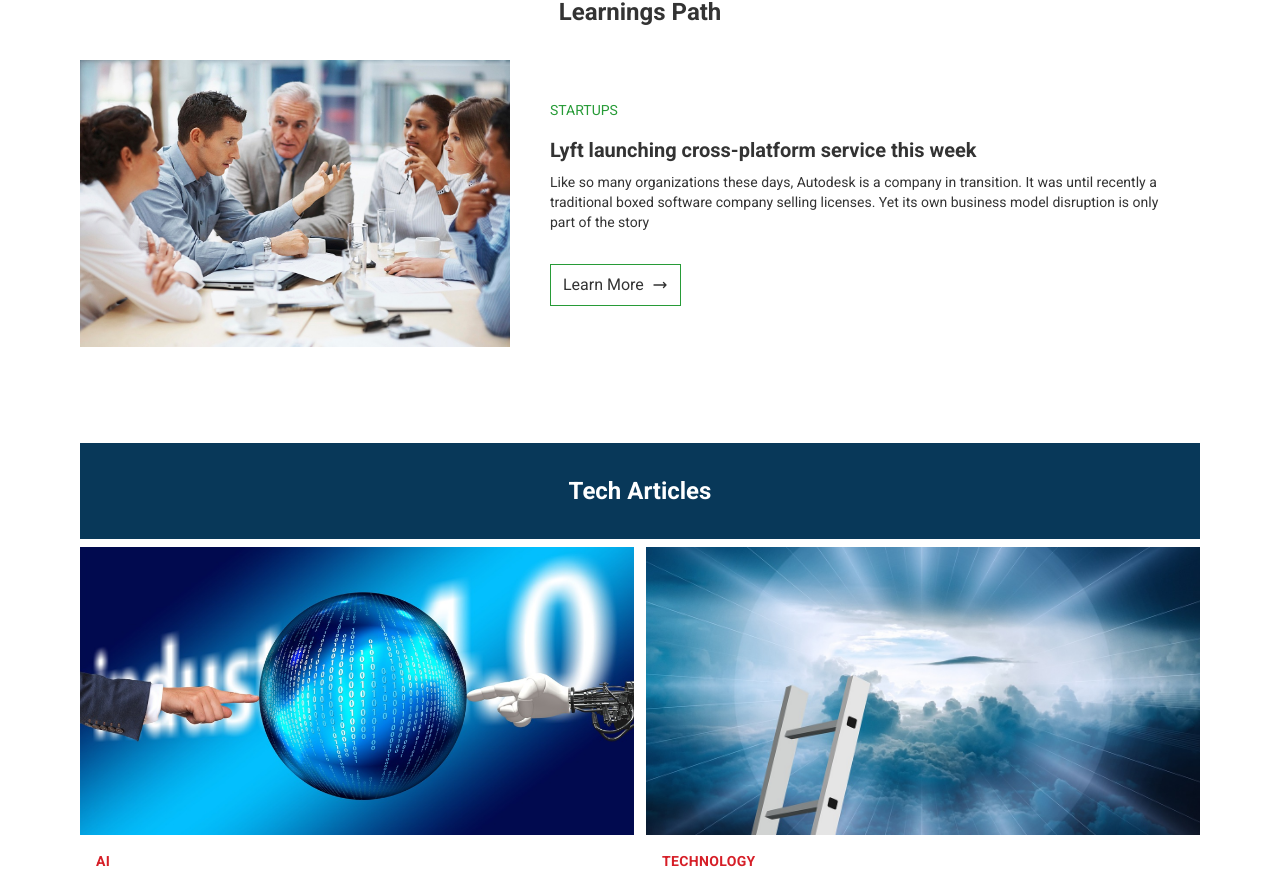
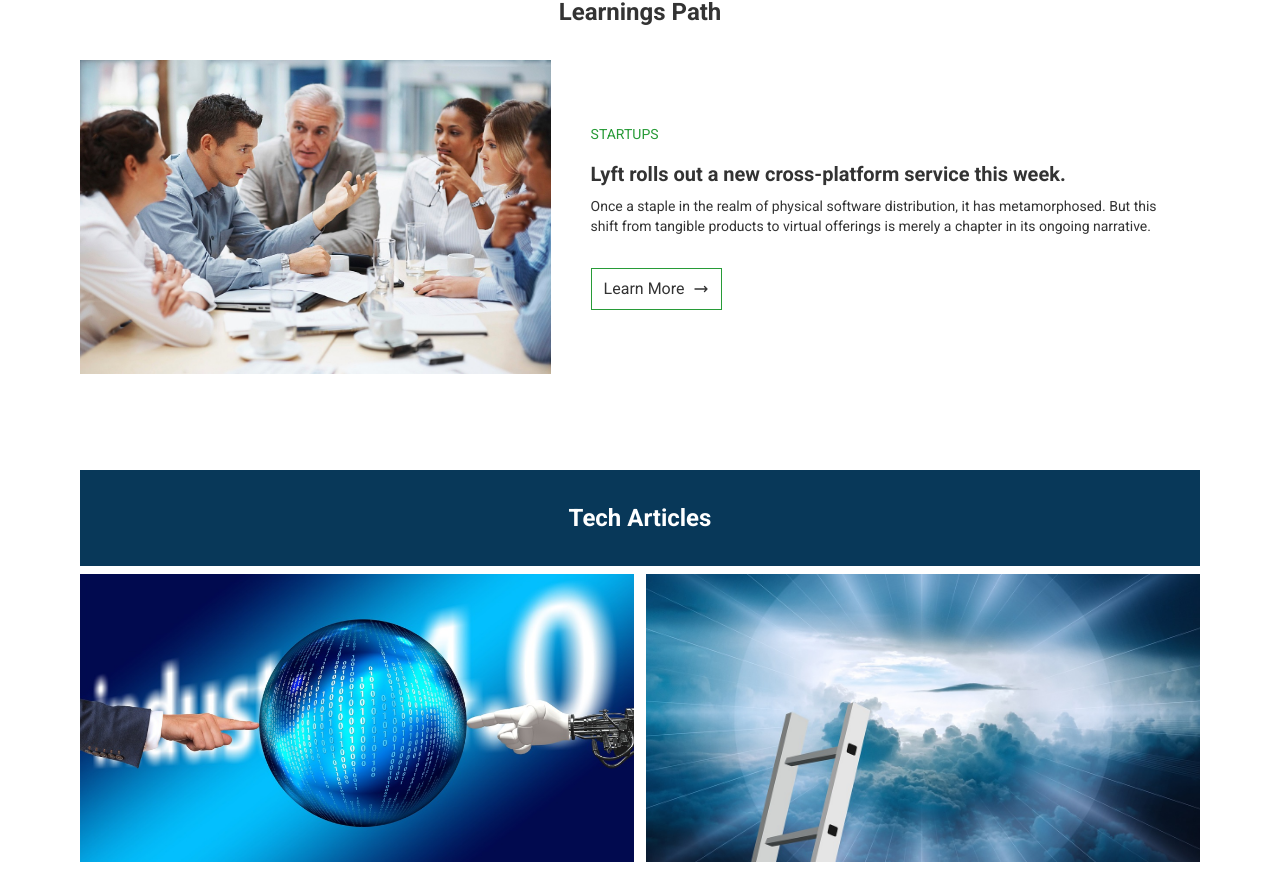
Before and after one commit to Rashadul-Haque-JS/tecruit-media, a React (Create React App) app: page / in a window 1280 px wide. Shown: the part 2496-3376 px from the top of the page. Built offline with nearby package versions, Linux system fonts and the light colour scheme.

Commit message:
Modified sevice-worker'

```diff
--- a/src/components/home/Learnings.js
+++ b/src/components/home/Learnings.js
@@ -12,15 +12,16 @@ const LearningsCard = () => {
         />
       </div>
       <div className="p-4">
-        <div className="mb-4 uppercase text-gray text-sm 2xl:text-md 3xl:text-md 4xl:text-md text-tecruitPrimary">startups</div>
+        <div className="mb-4 uppercase text-gray text-sm 2xl:text-md 3xl:text-md 4xl:text-md text-tecruitPrimary">
+          startups
+        </div>
         <h4 className="text-blue-gray text-xl 2xl:text-3xl 3xl:text-3xl 4xl:text-3xl font-semibold mb-2">
-          Lyft launching cross-platform service this week
+          Lyft rolls out a new cross-platform service this week.{" "}
         </h4>
         <p className="text-gray text-sm 2xl:text-md 3xl:text-md 4xl:text-md font-normal mb-8">
-          Like so many organizations these days, Autodesk is a company in
-          transition. It was until recently a traditional boxed software company
-          selling licenses. Yet its own business model disruption is only part
-          of the story
+          Once a staple in the realm of physical software distribution, it has
+          metamorphosed. But this shift from tangible products to virtual
+          offerings is merely a chapter in its ongoing narrative.
         </p>
         <a href="www.example.com" className="inline-block">
           <button className="flex items-center gap-2 border border-tecruitPrimary px-3 py-2">
```
